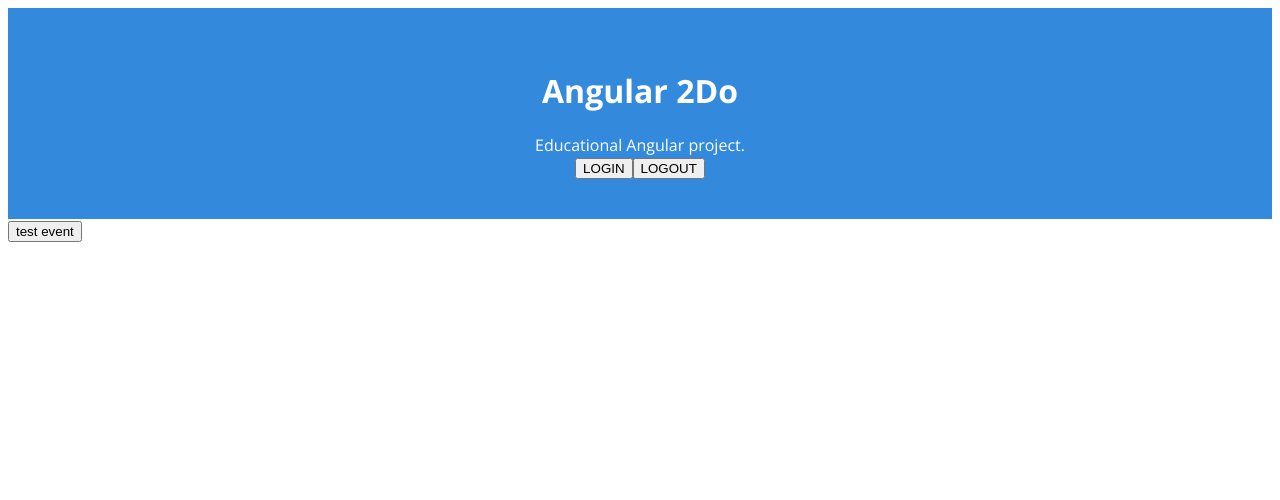
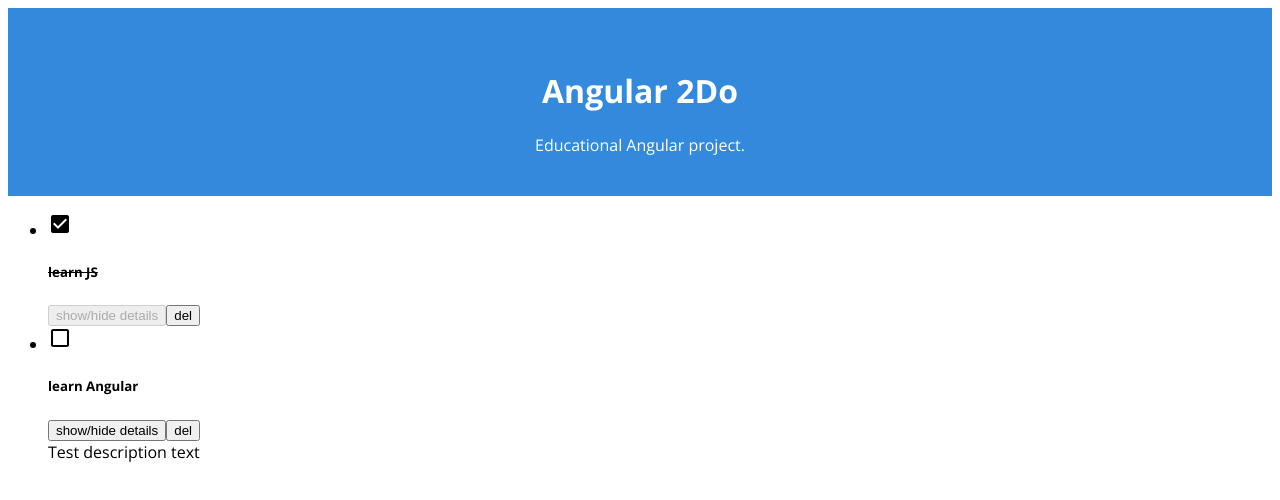
Before and after one commit to pomogaeva/angularToDo, an Angular app: page / in a window 1280 px wide. Shown: the top 500 px of the page. Built offline with nearby package versions, Linux system fonts and the light colour scheme.

Commit message:
update proj

```diff
--- a/angular.json
+++ b/angular.json
@@ -91,6 +91,7 @@
               "src/assets"
             ],
             "styles": [
+              "node_modules/bootstrap/scss/bootstrap.scss",
               "src/styles.scss"
             ],
             "scripts": []
--- a/src/app/app.component.html
+++ b/src/app/app.component.html
@@ -1,5 +1,3 @@
 <!-- <router-outlet></router-outlet> -->
-<app-header [testHeaderTitle]="title" (headerText)="appHead($event)">
-  <button class="btn login">logIn</button>
-  <button class="btn logout">logOut</button>
-</app-header>
+<app-header></app-header>
+<app-todos></app-todos>
--- a/src/app/components/header/header.component.html
+++ b/src/app/components/header/header.component.html
@@ -4,5 +4,3 @@
 
   <ng-content></ng-content>
 </header>
-
-<button type="button" (click)="testEvent()">test event</button>
--- a/src/app/pages/todos/todos.component.html
+++ b/src/app/pages/todos/todos.component.html
@@ -1 +1,30 @@
-<p>todos works!</p>
+<div class="container">
+  <ul *ngIf="todoList" class="list-group list-group-flush todos-list">
+    <li *ngFor="let item of todoList" class="list-group-item todos-item" [class.is-done]="item.isDone">
+      <header class="todo-header">
+        <div class="d-flex">
+          <i class="material-icons check-box">
+            {{(item.isDone) ? 'check_box' : 'check_box_outline_blank'}}
+          </i>
+
+          <h5 [class.is-done]="item.isDone">
+            {{item.title}}
+          </h5>
+        </div>
+
+        <div class="button-group">
+          <button class="btn btn-primary" [disabled]="!item.description">
+            show/hide details
+          </button>
+          <button class="btn btn-danger">del</button>
+        </div>
+
+      </header>
+      <div class="todo-description">
+        {{item.description}}
+      </div>
+    </li>
+  </ul>
+
+  <p *ngIf="!todoList" class="text-center">No data.</p>
+</div>
--- a/src/app/pages/todos/todos.component.scss
+++ b/src/app/pages/todos/todos.component.scss
@@ -0,0 +1,3 @@
+.is-done {
+  text-decoration: line-through;
+}
--- a/src/app/pages/todos/todos.component.ts
+++ b/src/app/pages/todos/todos.component.ts
@@ -1,15 +1,36 @@
 import { Component, OnInit } from '@angular/core';
+import { Todo } from 'src/app/core/interfaces';
 
 @Component({
   selector: 'app-todos',
   templateUrl: './todos.component.html',
   styleUrls: ['./todos.component.scss']
 })
+
 export class TodosComponent implements OnInit {
+  todoList: Array<Todo>;
 
   constructor() { }
 
   ngOnInit(): void {
+    setTimeout(() => {
+      this.todoList = TODO_DATA;
+    }, 2000);
+    //this.todoList = TODO_DATA;
   }
 
 }
+
+const TODO_DATA = [{
+  id: 1,
+  title: 'learn JS',
+  description: '',
+  isDone: true
+},
+{
+  id: 2,
+  title: 'learn Angular',
+  description: 'Test description text',
+  isDone: false
+}
+]
```
